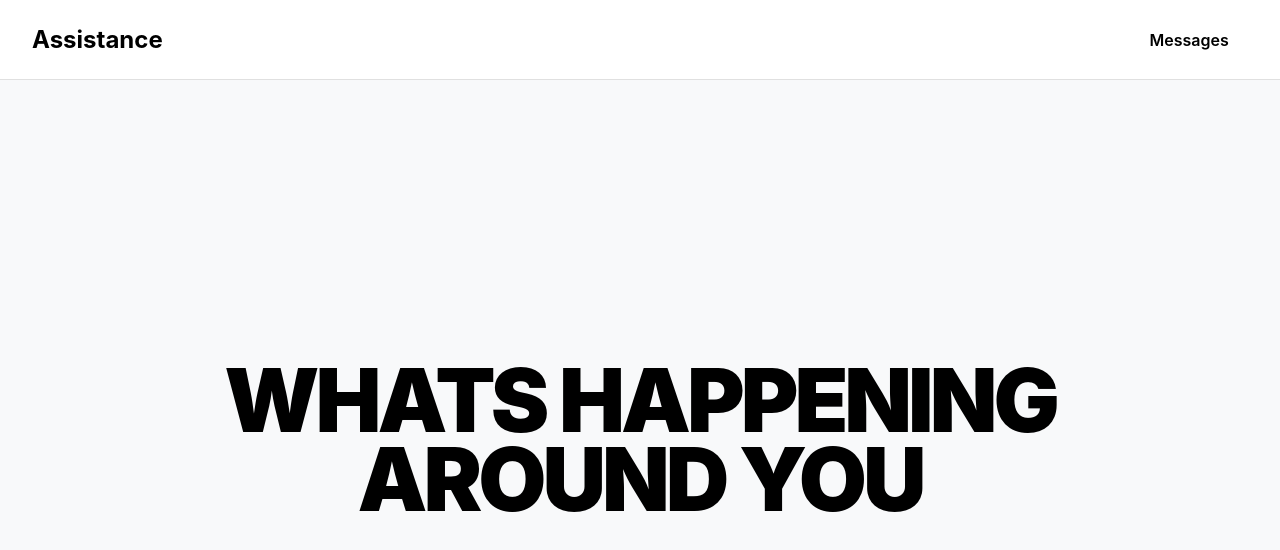
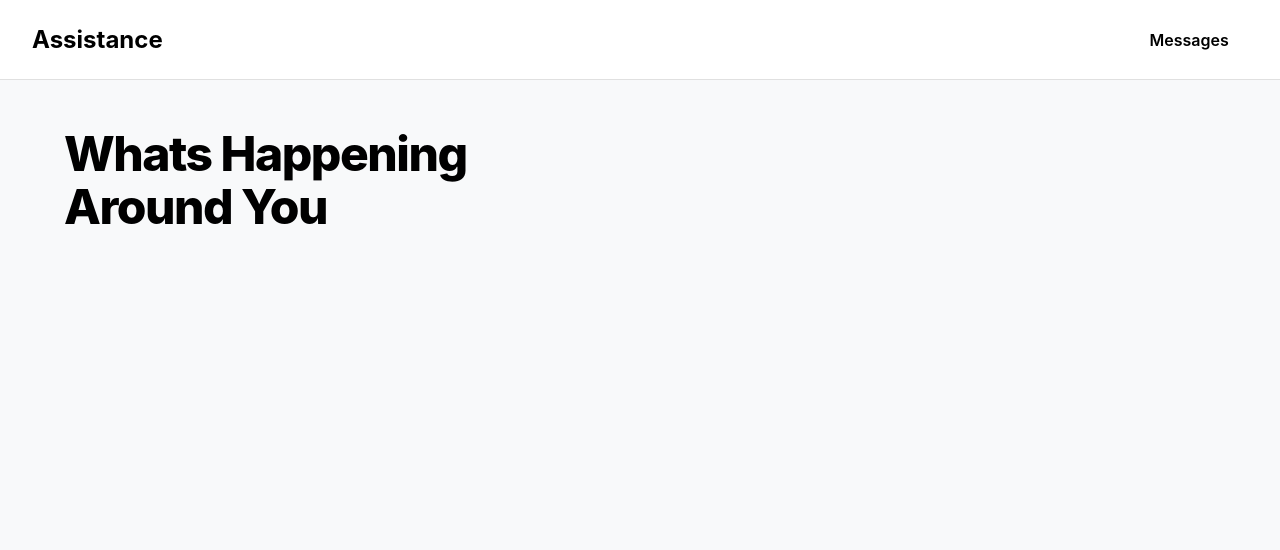
Before and after one commit to Adarshakm/project, a React app in the folder frontend/: page / in a window 1280 px wide. Shown: the top 550 px of the page. Built offline with nearby package versions, Linux system fonts and the light colour scheme; sample sign-in values are in the browser's storage; the HTML template or start-up script is replaced by a standard one.

Commit message:
Reposition root page link to top-left

```diff
--- a/frontend/src/App.jsx
+++ b/frontend/src/App.jsx
@@ -21,11 +21,11 @@ const MainApp = () => {
       <Navbar />
 
       {/* Main Hero Space */}
-      <div style={{ flex: 1, display: 'flex', justifyContent: 'center', alignItems: 'center', padding: '2rem' }}>
+      <div style={{ flex: 1, padding: '3rem 4rem', boxSizing: 'border-box' }}>
         <Link to="/around-you" className="hero-link">
           <span className="hero-text">Whats Happening</span>
           <br />
-          <span className="hero-text neon">Around You</span>
+          <span className="hero-text">Around You</span>
         </Link>
       </div>
     </div>
--- a/frontend/src/index.css
+++ b/frontend/src/index.css
@@ -18,40 +18,32 @@ body {
 
 .hero-link {
     text-decoration: none;
-    text-align: center;
-    display: block;
-    transition: transform 0.4s cubic-bezier(0.175, 0.885, 0.32, 1.275);
+    text-align: left;
+    display: inline-block;
+    transition: transform 0.3s ease;
 }
 
 .hero-link:hover {
-    transform: scale(1.05);
+    transform: translateX(10px);
 }
 
 .hero-text {
-    font-size: 5.5rem;
-    font-weight: 900;
-    line-height: 0.9;
+    font-size: 3rem;
+    font-weight: 800;
+    line-height: 1.1;
     color: #000000;
-    letter-spacing: -4px;
-    text-transform: uppercase;
+    letter-spacing: -1.5px;
     display: inline-block;
     transition: all 0.3s ease;
 }
 
-.hero-text.neon {
-    color: #000;
-    position: relative;
-    /* Subtle underline animation */
-}
-
 .hero-link:hover .hero-text {
-    color: #1a1a1a;
-    letter-spacing: -2px;
+    color: #3d9afc;
 }
 
 @media (max-width: 768px) {
     .hero-text {
-        font-size: 3rem;
-        letter-spacing: -2px;
+        font-size: 2.2rem;
+        letter-spacing: -1px;
     }
 }
```
